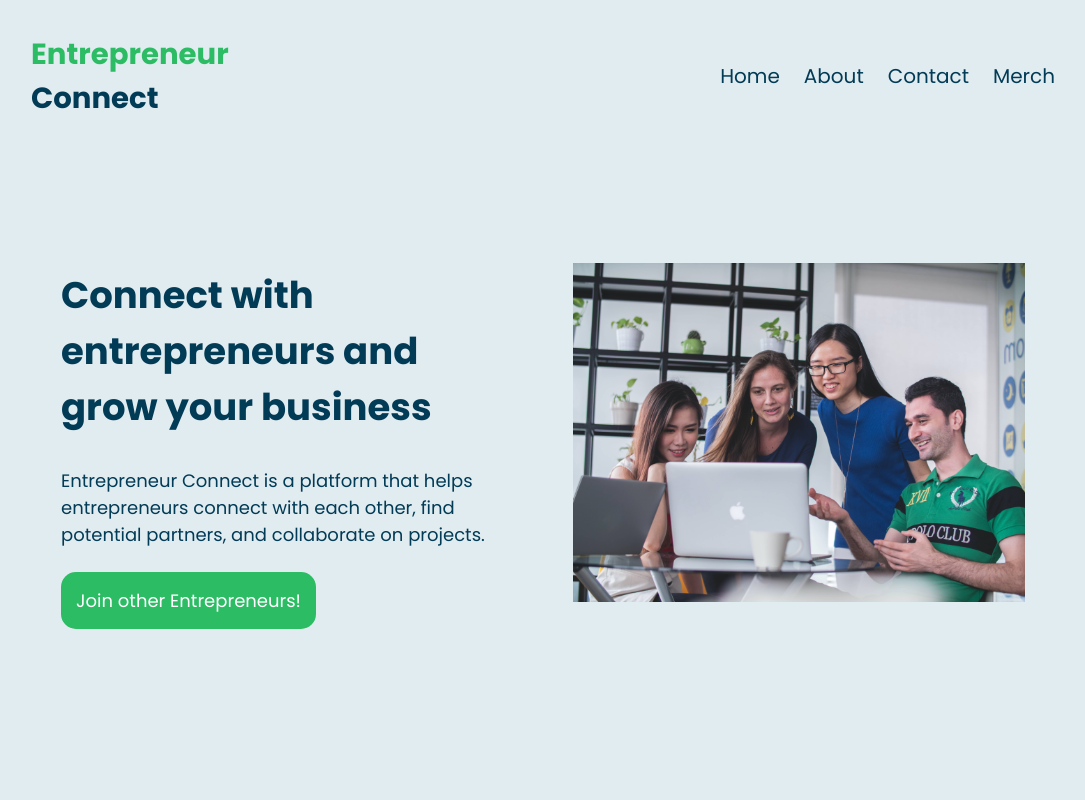
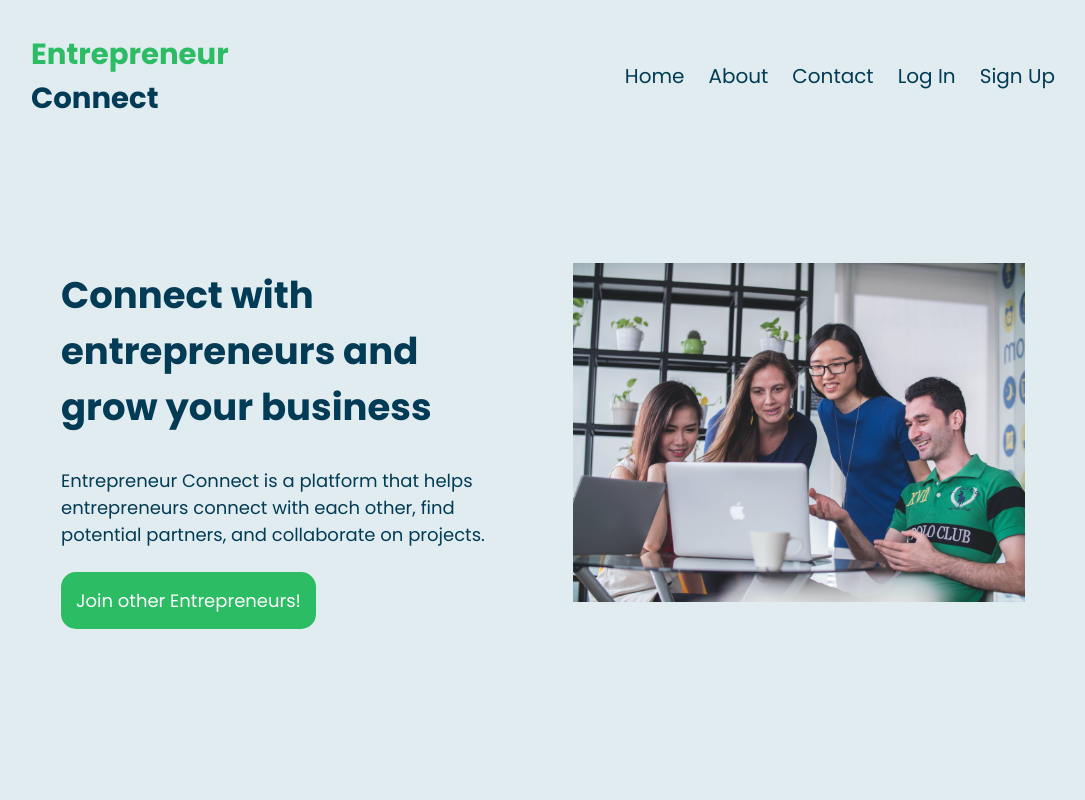
Before and after one commit to Nemwel-Boniface/entrepreneur_connect_fe, a React (Create React App) app: page / in a window 1280 px wide. Shown: the top 800 px of the page, without its empty margins (97-1182 px from the left). Built offline with nearby package versions, Linux system fonts and the light colour scheme.

Commit message:
Update made sure all the navigation links work as expected

```diff
--- a/src/components/Navbar.js
+++ b/src/components/Navbar.js
@@ -1,5 +1,5 @@
 import React, { useState } from 'react';
-// import { Link } from "react-router-dom";
+import { Link } from "react-router-dom";
 
 const NavBar = () => {
   const [isActive, setActive] = useState(false);
@@ -31,10 +31,11 @@ const NavBar = () => {
           isActive
             ? (
               <ul className="mobileNavbarItems">
-                <li><a href="#hero" onClick={removeActive}>Home</a></li>
-                <li><a href="#hero" onClick={removeActive}>About</a></li>
-                <li><a href="#hero" onClick={removeActive}>Contact</a></li>
-                <li><a href="#hero" onClick={removeActive}>Merch</a></li>
+                <li><Link to="/" onClick={removeActive}>Home</Link></li>
+                <li><a href="#AboutUs" onClick={removeActive}>About</a></li>
+                <li><a href="#ContactUs" onClick={removeActive}>Contact</a></li>
+                <li><Link to="/login" onClick={removeActive}>Log In</Link></li>
+                <li><Link to="/signup" onClick={removeActive}>Sign Up</Link></li>
               </ul>
             ) : ''
         }
@@ -48,17 +49,18 @@ const NavBar = () => {
           </a>
         </h3>
         <ul className="desktopNavbarItems">
-          <li><a href="#home">Home</a></li>
-          <li><a href="#home">About</a></li>
-          <li><a href="#home">Contact</a></li>
-          <li><a href="#home">Merch</a></li>
+          <li><Link to="/">Home</Link></li>
+          <li><a href="#AboutUs">About</a></li>
+          <li><a href="#ContactUs">Contact</a></li>
+          <li><Link to="login">Log In</Link></li>
+          <li><Link to="signup">Sign Up</Link></li>
         </ul>
       </nav>
     </header>
     // <div className="NavBarComponent">
-    //   <Link to="/">Home</Link>
-    //   <Link to="login">Log In</Link>
-    //   <Link to="signup">Sign Up</Link>
+      // <Link to="/">Home</Link>
+      // <Link to="login">Log In</Link>
+      // <Link to="signup">Sign Up</Link>
     // </div>
   );
 };
--- a/src/components/homePage/About.js
+++ b/src/components/homePage/About.js
@@ -5,7 +5,7 @@ import ourMission from '../../images/aboutus/ourMission.png';
 import ourVision from '../../images/aboutus/OurVision.png';
 
 const AboutUs = () => (
-  <section className="AboutUsComponent">
+  <section className="AboutUsComponent" id='AboutUs'>
     <div className="sectionHeader">
       <h3>Who are we?</h3>
     </div>
--- a/src/components/homePage/ContactUs.js
+++ b/src/components/homePage/ContactUs.js
@@ -1,7 +1,7 @@
 import React from 'react';
 
 const ContactUs = () => (
-  <section className="ContactUsComponent">
+  <section className="ContactUsComponent" id='ContactUs'>
     <article className="contactUsWrapper">
       <div className="contactUsLeft">
         <h2>Do you have any questions?</h2>
--- a/src/components/homePage/Footer.js
+++ b/src/components/homePage/Footer.js
@@ -1,4 +1,5 @@
 import React from 'react';
+import { Link } from "react-router-dom";
 
 const Footer = () => (
   <footer className="footerComponent">
@@ -15,10 +16,11 @@ const Footer = () => (
         <div className="footerTopMiddle">
           <h3>Quick Links</h3>
           <ul>
-            <li><a href="#hero" aria-label="Home Page">Home</a></li>
-            <li><a href="#hero" aria-label="About Page">About</a></li>
-            <li><a href="#hero" aria-label="Page">Contact Us</a></li>
-            <li><a href="#hero" aria-label="Page">Join Us</a></li>
+            <li><Link to="/">Home</Link></li>
+            <li><a href="#AboutUs">About</a></li>
+            <li><a href="#ContactUs">Contact</a></li>
+            <li><Link to="login">Log In</Link></li>
+            <li><Link to="signup">Sign Up</Link></li>
           </ul>
         </div>
 
--- a/src/components/homePage/Hero.js
+++ b/src/components/homePage/Hero.js
@@ -1,21 +1,29 @@
 import React from 'react';
+import { useNavigate } from 'react-router-dom';
 import fourEntrepreneurs from '../../images/fourentrepreneurs.jpg';
 
-const HeroBg = () => (
-  <section className="hero" id="hero">
+const HeroBg = () => {
+  const navigate = useNavigate();
+
+  const handleClick = () => {
+    navigate("/signup");
+  }
+  return (
+    <section className="hero" id="hero">
     <div className="heroLeft">
       <h2 className="titleblue">Connect with entrepreneurs and grow your business</h2>
       <p>
         Entrepreneur Connect is a platform that helps entrepreneurs connect with each
         other, find potential partners, and collaborate on projects.
       </p>
-      <button type="button">Join other Entrepreneurs!</button>
+      <button type="button" onClick={handleClick}>Join other Entrepreneurs!</button>
     </div>
 
     <div className="heroRight">
       <img src={fourEntrepreneurs} alt="" />
     </div>
   </section>
-);
+  )
+};
 
 export default HeroBg;
```
